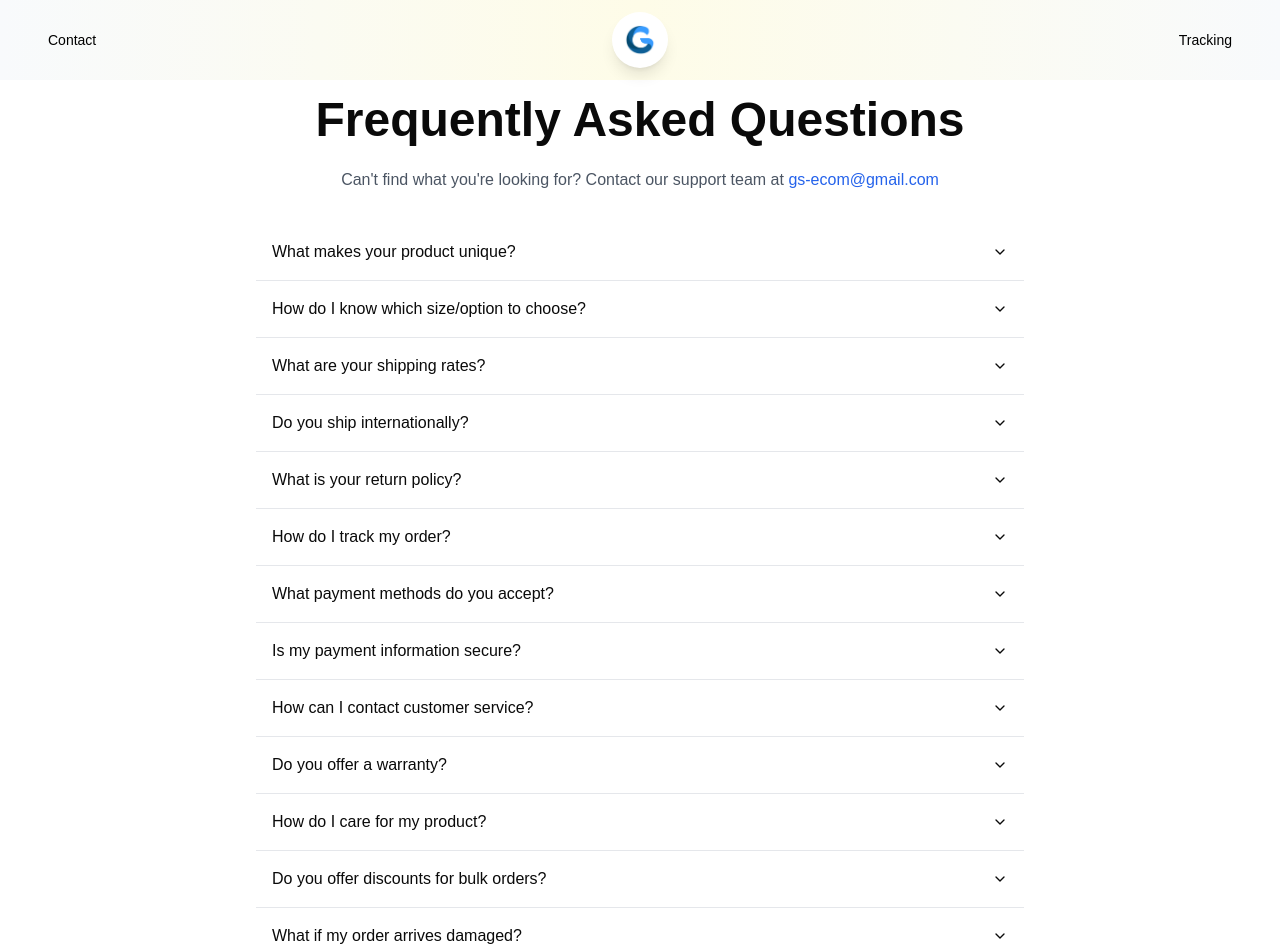
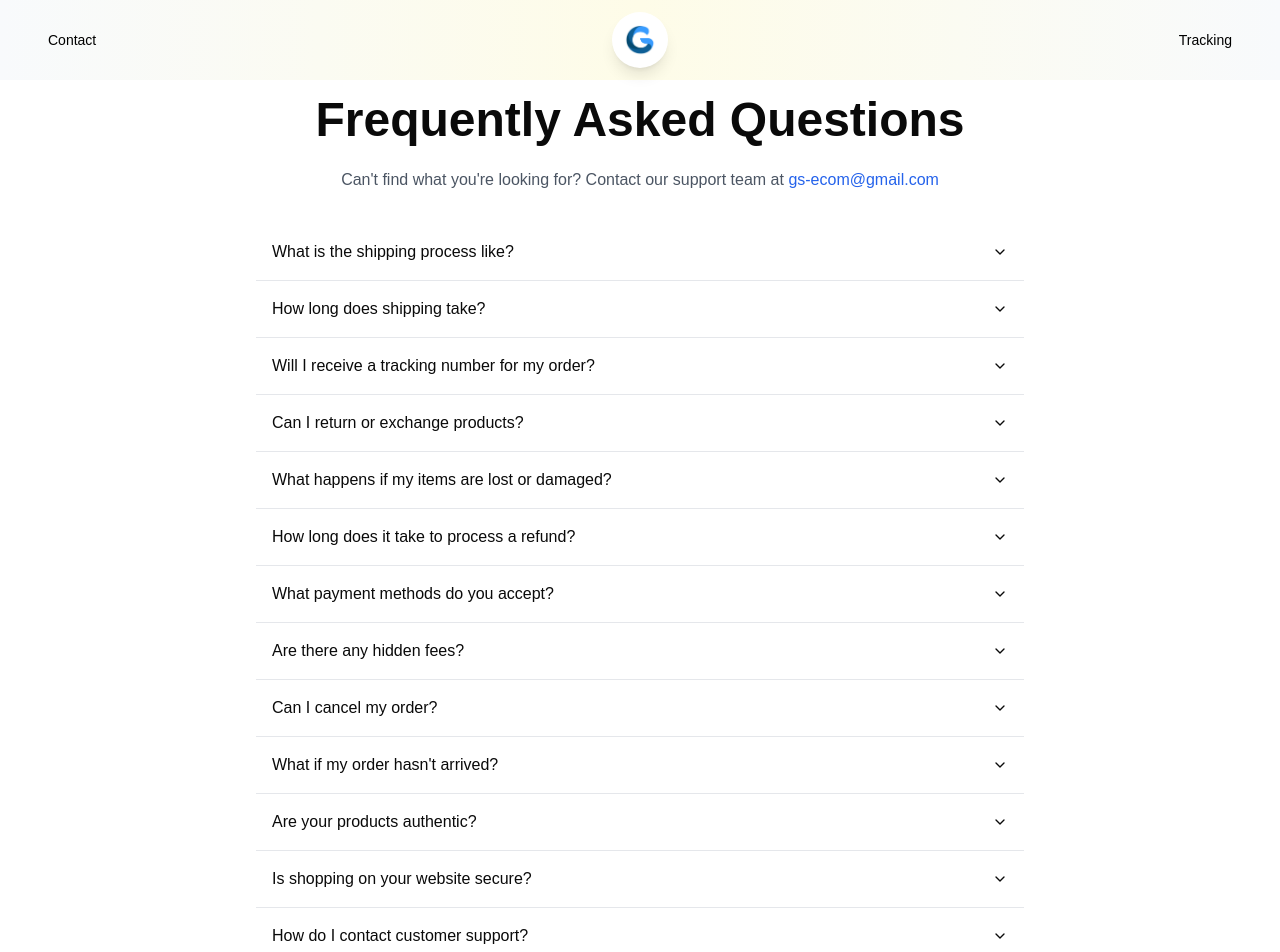
Before and after one commit to MaorSaadia/gs-ecom, a Next.js app: page /faq in a window 1280 px wide. Shown: the top 952 px of the page. Built offline with nearby package versions, Linux system fonts and the light colour scheme.

Commit message:
update the faq

```diff
--- a/src/app/faq/page.tsx
+++ b/src/app/faq/page.tsx
@@ -13,79 +13,79 @@ interface FAQ {
 
 const faqs: FAQ[] = [
   {
-    question: "What makes your product unique?",
+    question: "What is the shipping process like?",
     answer:
-      "Our product stands out for its premium quality, innovative design, and exceptional value. We've carefully crafted each detail to ensure it meets the highest standards of performance and durability.",
+      "Once you place an order, our fulfillment team processes it, and the product is shipped directly to your address. We work with trusted suppliers to ensure prompt delivery and high-quality products.",
   },
   {
-    question: "How do I know which size/option to choose?",
+    question: "How long does shipping take?",
     answer:
-      "We provide detailed size guides and product specifications in our product description. If you're still unsure, feel free to contact our customer support team for personalized assistance.",
+      "Shipping times depend on your location and the product's availability. Typically, orders are delivered within 7-21 business days.",
   },
   {
-    question: "What are your shipping rates?",
+    question: "Will I receive a tracking number for my order?",
     answer:
-      "We offer free standard shipping on all orders. Express shipping options are available at checkout for an additional fee. Shipping times vary by location.",
+      "Yes, once your order has been shipped, you will receive an email with your tracking number so you can monitor the delivery progress of your order.",
+  },
+  {
+    question: "Can I return or exchange products?",
+    answer:
+      "We offer returns for damaged or incorrect items. Please contact our customer support within 14 days of receiving the product, send us the image of the damaged or incorrect itmes, and we'll guide you through the process. In certain cases, we may allow you to keep the item and provide a 50% refund or store credit for the full amount of your order.",
+  },
+  {
+    question: "What happens if my items are lost or damaged?",
+    answer:
+      "For damaged items, we will process a full refund or provide a free replacement if the item becomes defective within 30 days of delivery. For lost items, if the order is lost in transit and cannot be recovered within 30 days of placing the order, we will either reship the item or offer a full refund.",
+  },
+  {
+    question: "How long does it take to process a refund?",
+    answer:
+      "Refunds are typically processed within 5-7 business days after we receive the returned item. If there are any issues with the refund, please contact us to confirm whether it was properly initiated on our end. If the refund was processed correctly, you may need to check with your bank for further details.",
+  },
+  {
+    question: "What payment methods do you accept?",
+    answer:
+      "We accept all major credit/debit cards and PayPal, ensuring that your payment is secure and encrypted.",
+  },
+  {
+    question: "Are there any hidden fees?",
+    answer:
+      "No, the price you see on the product page is the final price you pay at checkout. Any additional customs fees or taxes, where applicable, are the responsibility of the buyer.",
+  },
+  {
+    question: "Can I cancel my order?",
+    answer:
+      "You can cancel your order within 24 hours after placing it. However, if the item has already been shipped, we won't be able to cancel it.",
+  },
+  {
+    question: "What if my order hasn't arrived?",
+    answer:
+      "If your order hasn't arrived within the expected delivery window, Or if there's a delay, contact our support team for checking your order.",
+  },
+  {
+    question: "Are your products authentic?",
+    answer:
+      "Yes, we work closely with verified suppliers to ensure that all products meet our quality standards before being shipped to our customers.",
+  },
+  {
+    question: "Is shopping on your website secure?",
+    answer:
+      "Yes, we prioritize the security of your personal and payment information. All transactions are encrypted, and we comply with industry standards to keep your data safe.",
+  },
+  {
+    question: "How do I contact customer support?",
+    answer:
+      "You can reach our customer support team through the Customer Support page or by emailing support@[yourwebsite].com. We aim to respond to all inquiries within 24 hours.",
+  },
+  {
+    question: "Do you offer discounts or promotions?",
+    answer:
+      "Yes, we offer discounts and promotions from time to time. Be sure to stay updated on the latest deals.",
   },
   {
     question: "Do you ship internationally?",
     answer:
-      "Yes, we ship worldwide! International shipping times typically range from 10-20 business days depending on your location. Please note that customs fees may apply.",
-  },
-  {
-    question: "What is your return policy?",
-    answer:
-      "We offer a 30-day return policy for unused items in original packaging. For defective items, we provide free returns and exchanges. Contact our support team to initiate a return.",
-  },
-  {
-    question: "How do I track my order?",
-    answer:
-      "Once your order ships, you'll receive a confirmation email with a tracking number. You can use this number to monitor your shipment's progress on our website.",
-  },
-  {
-    question: "What payment methods do you accept?",
-    answer:
-      "We accept all major credit cards (Visa, MasterCard, American Express), PayPal, and other secure payment methods. All transactions are encrypted for your security.",
-  },
-  {
-    question: "Is my payment information secure?",
-    answer:
-      "Yes, we use industry-standard SSL encryption to protect your payment information. We never store your credit card details on our servers.",
-  },
-  {
-    question: "How can I contact customer service?",
-    answer:
-      "Our customer service team is available via email at support@gs-ecom.com. We aim to respond to all inquiries within 24 hours during business days.",
-  },
-  {
-    question: "Do you offer a warranty?",
-    answer:
-      "Yes, all our products come with a standard manufacturer's warranty. The warranty period varies by product - please check the product description for specific details.",
-  },
-  {
-    question: "How do I care for my product?",
-    answer:
-      "Each product comes with detailed care instructions. Following these guidelines will help maintain the quality and extend the life of your purchase.",
-  },
-  {
-    question: "Do you offer discounts for bulk orders?",
-    answer:
-      "Yes, we offer special pricing for bulk orders. Please contact our sales team at sales@gs-ecom.com for more information about bulk purchasing options.",
-  },
-  {
-    question: "What if my order arrives damaged?",
-    answer:
-      "If your order arrives damaged, please take photos and contact our support team immediately. We'll arrange for a replacement or refund at no additional cost to you.",
-  },
-  {
-    question: "Can I modify or cancel my order?",
-    answer:
-      "Orders can be modified or canceled within 24 hours of placement. After this window, we cannot guarantee changes as items may have already been processed for shipping.",
-  },
-  {
-    question: "Do you have a loyalty program?",
-    answer:
-      "Yes! Our loyalty program rewards customers with points for purchases, reviews, and referrals. These points can be redeemed for discounts on future purchases.",
+      "Yes, we offer international shipping to most countries. Delivery times may vary based on your location.",
   },
 ];
 
--- a/src/components/Navbar.tsx
+++ b/src/components/Navbar.tsx
@@ -36,7 +36,7 @@ const Navbar = () => {
           <div className="hidden sm:flex flex-1 justify-start">
             <Link
               href="/contact"
-              className="text-black hover:text-gray-800 px-4 py-2 text-sm font-medium rounded-full hover:bg-white/20 transition-all duration-200 flex items-center space-x-1"
+              className="text-black hover:text-yellow-500 px-4 py-2 text-sm font-medium rounded-full hover:bg-white/20 transition-all duration-200 flex items-center space-x-1"
             >
               Contact
             </Link>
@@ -53,7 +53,7 @@ const Navbar = () => {
           <div className="hidden sm:flex flex-1 justify-end">
             <Link
               href="/tracking"
-              className="text-black hover:text-gray-800 px-4 py-2 text-sm font-medium rounded-full hover:bg-white/20 transition-all duration-200 flex items-center space-x-1"
+              className="text-black hover:text-yellow-500 px-4 py-2 text-sm font-medium rounded-full hover:bg-white/20 transition-all duration-200 flex items-center space-x-1"
             >
               Tracking
             </Link>
```
